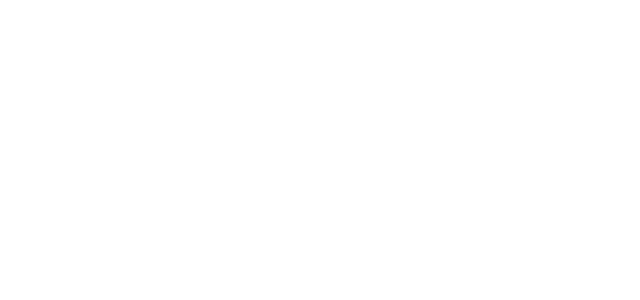
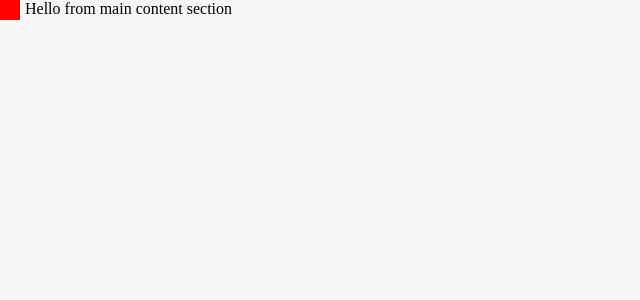
Before and after one commit to lukwys/gh_issues_app, a React (Create React App) app: page / in a window 1280 px wide. Shown: the top 300 px of the page, without its empty margins (0-640 px from the left). Built offline with nearby package versions, Linux system fonts and the light colour scheme.

Commit message:
app layout

```diff
--- a/package.json
+++ b/package.json
@@ -6,6 +6,7 @@
     "@testing-library/jest-dom": "^5.11.6",
     "@testing-library/react": "^11.2.2",
     "@testing-library/user-event": "^12.6.0",
+    "node-sass": "^4.14.1",
     "react": "^17.0.1",
     "react-dom": "^17.0.1",
     "react-scripts": "4.0.1",
--- a/src/App.js
+++ b/src/App.js
@@ -1,6 +1,12 @@
-function App() {
+import { Content } from './components/Content';
+import { SideBar } from './components/SideBar';
+import './app.scss';
+
+const App = () => {
   return (
-    <div className="App">
+    <div className="app">
+      <SideBar />
+      <Content />
     </div>
   );
 }
--- /dev/null
+++ b/src/app.scss
@@ -0,0 +1,9 @@
+@import-normalize;
+
+body {
+  margin: 0;
+}
+
+.app {
+  display: flex;
+}
--- /dev/null
+++ b/src/components/Content.jsx
@@ -0,0 +1,7 @@
+import './content.scss';
+
+export const Content = () => {
+  return (
+    <section className="content">Hello from main content section</section>
+  )
+}
--- /dev/null
+++ b/src/components/SideBar.jsx
@@ -0,0 +1,19 @@
+import React, { useState } from 'react';
+import './side-bar.scss'
+
+export const SideBar = () => {
+  const [isMenuActive, setMenuActive] = useState(false);
+
+  const onHamburgerClick = () => {
+    setMenuActive(!isMenuActive);
+  }
+
+  return (
+    <section className={`side-bar ${isMenuActive ? 'side-bar--active' : ''}`}>
+      <div className="side-bar__hamburger" onClick={onHamburgerClick}></div>
+      <nav className="navigation">
+        <span>Menu element 1</span>
+      </nav>
+    </section>
+  )
+}
--- /dev/null
+++ b/src/components/content.scss
@@ -0,0 +1,6 @@
+.content {
+  width: 100%;
+  height: 100vh;
+  padding: 0 25px;
+  background-color: #f6f6f6;
+}
--- /dev/null
+++ b/src/components/side-bar.scss
@@ -0,0 +1,20 @@
+.side-bar {
+  width: 50%;
+  height: 100vh;
+  background-color: #131528;
+  color: #fff;
+  margin-left: -50%;
+  position: fixed;
+
+  &--active {
+    margin-left: 0;
+  }
+
+  &__hamburger {
+    position: absolute;
+    right: -20px;
+    width: 20px;
+    height: 20px;
+    background-color: red;
+  }
+}
```
Also changed, not shown: 2 other files (tests, documents, lock files or other folders).
